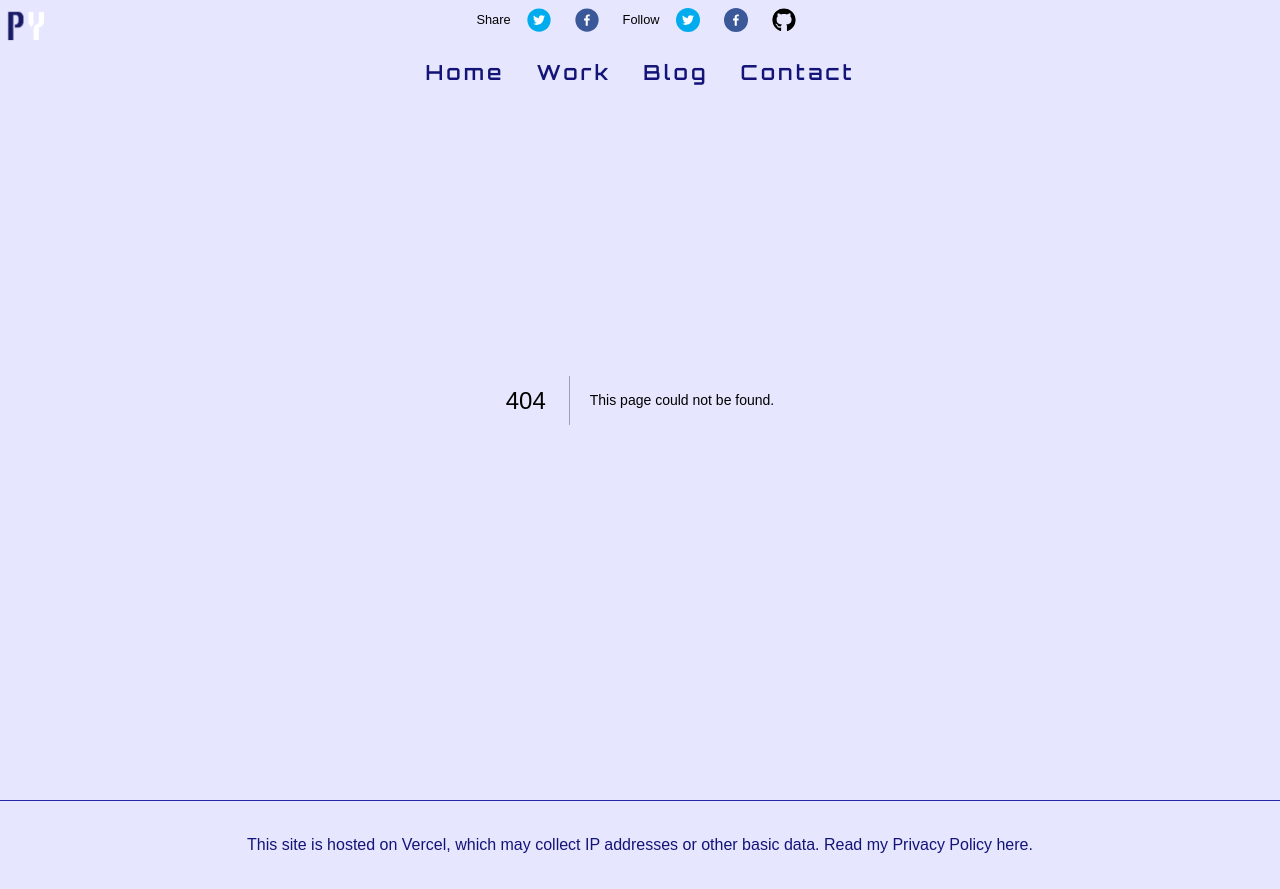
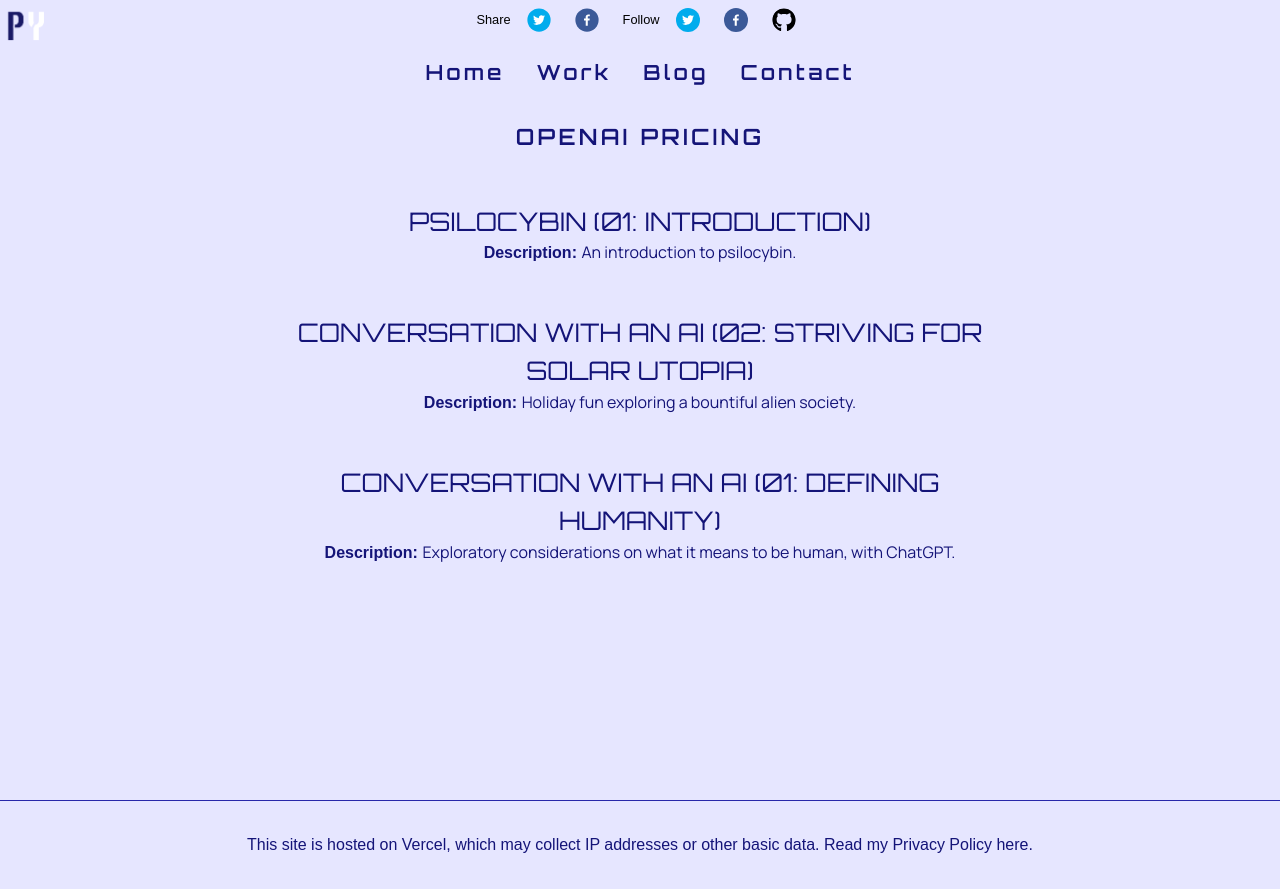
Before and after one commit to YouGuavas/portfolio, a Next.js app: page /stats in a window 1280 px wide. Before the commit this address had no page. Built offline with nearby package versions, Linux system fonts and the light colour scheme; a web font is replaced by a local one.

Commit message:
Move Card component; add stats page

```diff
--- /dev/null
+++ b/components/Card.js
@@ -0,0 +1,59 @@
+import Link from 'next/link';
+import SkillsUsed from './SkillsUsed';
+
+import styles from '../styles/work.module.scss';
+import { useContext } from 'react';
+import { MyContext } from '../components/Layout';
+
+export default function Card(props) {
+	const renderSkills = () => {
+		if (props.project.skills) {
+			const skills = props.project.skills;
+			return <SkillsUsed skills={skills} />;
+		}
+	};
+	const { theme, setTheme } = useContext(MyContext);
+	return (
+		<div className={`${styles.card} ${theme}`}>
+			<div
+				style={{ backgroundImage: `url(${props.project.src1})` }}
+				className={styles.backgroundImageContainer}
+			></div>
+
+			<div
+				className={`${styles.contentContainer} my-text-mustard grid grid-cols-2 place-items-center text-center`}
+			>
+				<h4 className="col-span-2">{props.project.title}</h4>
+				{renderSkills()}
+				<div className={`col-span-2 ${styles.projectDescription}`}>
+					<p>{props.project.description}</p>
+				</div>
+				<p className={`col-span-2`}>
+					View {props.project.live ? 'it' : 'the code'} here:
+				</p>
+				{props.project.live ? (
+					<Link
+						name={`Live link to ${props.project.title}`}
+						href={props.project.live}
+						target="_blank"
+						rel="noreferrer"
+						className="col-span-2 my-btn"
+					>
+						View it live
+					</Link>
+				) : null}
+				{props.project.github ? (
+					<Link
+						name={`Github link to ${props.project.title}`}
+						href={props.project.github}
+						target="_blank"
+						rel="noreferrer"
+						className="col-span-2 my-btn"
+					>
+						View it on github
+					</Link>
+				) : null}
+			</div>
+		</div>
+	);
+}
--- /dev/null
+++ b/data/stats.json
@@ -0,0 +1,21 @@
+[
+	{
+		"title": "Psilocybin (01: Introduction)",
+		"category": "Beginners",
+		"href": "psilocybin",
+		"description": "An introduction to psilocybin."
+	},
+	{
+		"title": "Conversation With an AI (02: Striving for Solar Utopia)",
+		"category": "Beginners",
+		"href": "conversation-02",
+		"description": "Holiday fun exploring a bountiful alien society."
+	},
+
+	{
+		"title": "Conversation With an AI (01: Defining Humanity)",
+		"category": "Beginners",
+		"href": "conversation-01",
+		"description": "Exploratory considerations on what it means to be human, with ChatGPT."
+	}
+]
--- /dev/null
+++ b/pages/stats.js
@@ -0,0 +1,32 @@
+import Head from 'next/head';
+import Link from 'next/link';
+
+import stats from '../data/stats';
+import styles from '../styles/blog.module.scss';
+
+import BlogInfo from '../components/BlogInfo';
+import { useContext } from 'react';
+import { MyContext } from '../components/Layout';
+
+export default function Blogs() {
+	const { theme, setTheme } = useContext(MyContext);
+	return (
+		<div className={`${theme}`}>
+			<Head>
+				<title>Graphs | Patrick Yambrick</title>
+			</Head>
+			<section
+				id="Stories"
+				className={`${styles.blogs} pad-top-vh my-background-generic text-center my-text-mustard`}
+			>
+				<h1 className={`my-title`}>OpenAI Pricing</h1>
+
+				<ul className={`grid grid-cols-3`}>
+					{stats.map((stat, index) => {
+						return <BlogInfo blogPost={stat} key={index} />;
+					})}
+				</ul>
+			</section>
+		</div>
+	);
+}
--- a/pages/work.js
+++ b/pages/work.js
@@ -1,6 +1,6 @@
 import Link from 'next/link';
 import Head from 'next/head';
-import SkillsUsed from '@/components/SkillsUsed';
+import Card from '@/components/Card';
 import projects from '../data/projects.json';
 import work from '../data/work.json';
 
@@ -40,56 +40,3 @@ export default function Work() {
 		</div>
 	);
 }
-
-function Card(props) {
-	const renderSkills = () => {
-		if (props.project.skills) {
-			const skills = props.project.skills;
-			return <SkillsUsed skills={skills} />;
-		}
-	};
-	const { theme, setTheme } = useContext(MyContext);
-	return (
-		<div className={`${styles.card} ${theme}`}>
-			<div
-				style={{ backgroundImage: `url(${props.project.src1})` }}
-				className={styles.backgroundImageContainer}
-			></div>
-
-			<div
-				className={`${styles.contentContainer} my-text-mustard grid grid-cols-2 place-items-center text-center`}
-			>
-				<h4 className="col-span-2">{props.project.title}</h4>
-				{renderSkills()}
-				<div className={`col-span-2 ${styles.projectDescription}`}>
-					<p>{props.project.description}</p>
-				</div>
-				<p className={`col-span-2`}>
-					View {props.project.live ? 'it' : 'the code'} here:
-				</p>
-				{props.project.live ? (
-					<Link
-						name={`Live link to ${props.project.title}`}
-						href={props.project.live}
-						target="_blank"
-						rel="noreferrer"
-						className="col-span-2 my-btn"
-					>
-						View it live
-					</Link>
-				) : null}
-				{props.project.github ? (
-					<Link
-						name={`Github link to ${props.project.title}`}
-						href={props.project.github}
-						target="_blank"
-						rel="noreferrer"
-						className="col-span-2 my-btn"
-					>
-						View it on github
-					</Link>
-				) : null}
-			</div>
-		</div>
-	);
-}
```
